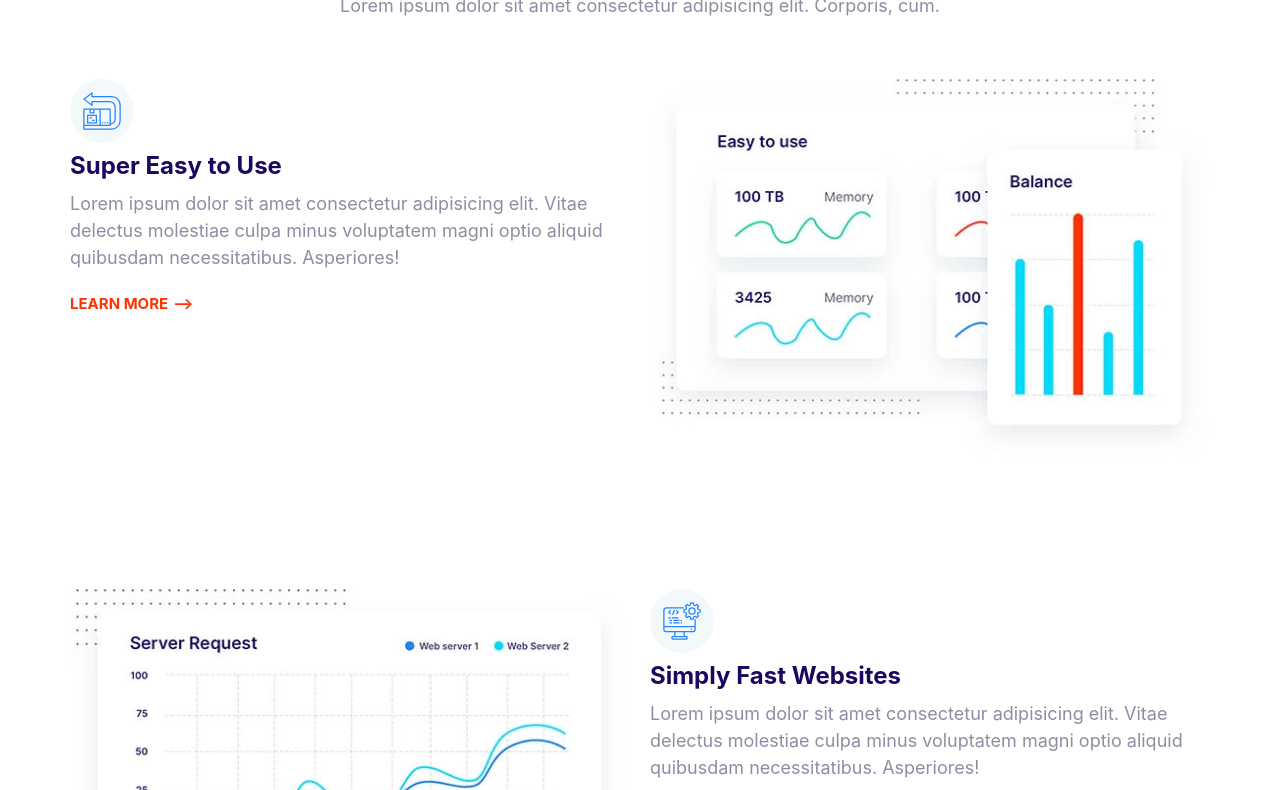
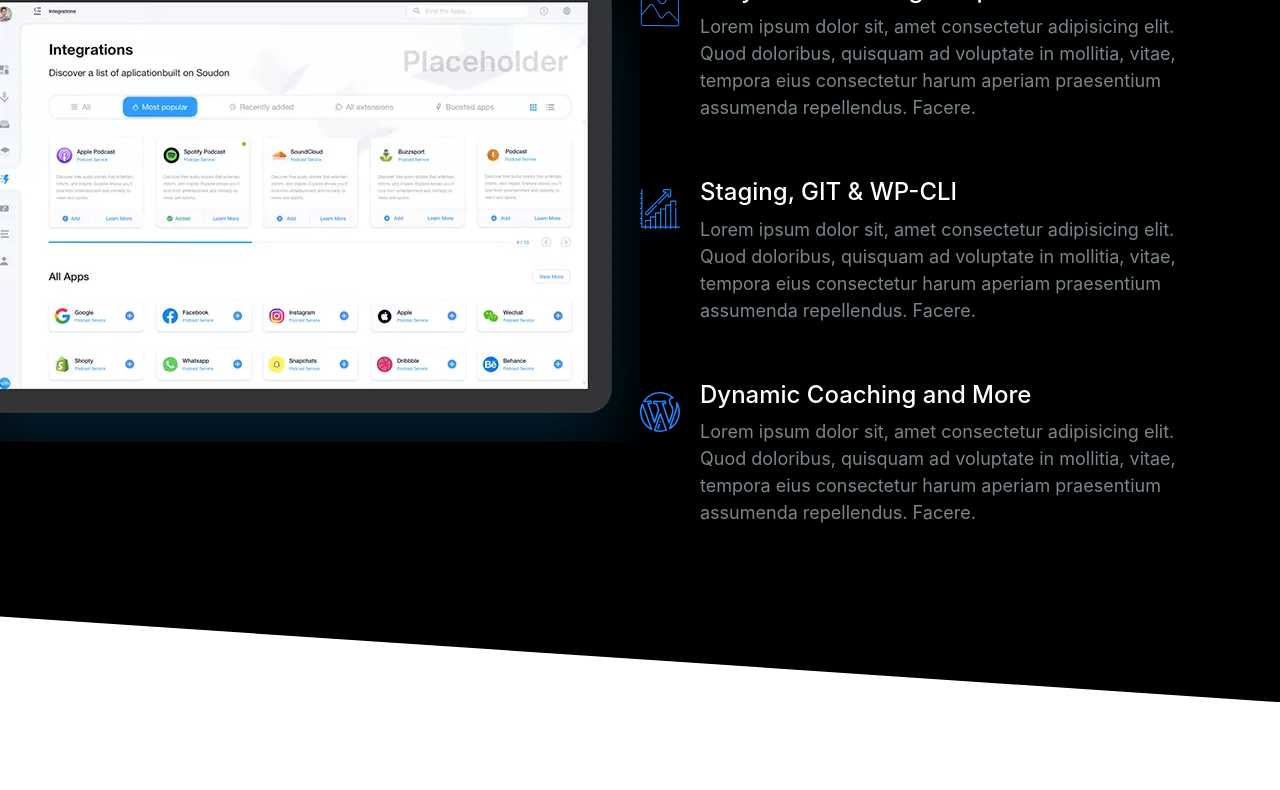
Before and after one commit to RossG618/moshify, a plain HTML site: page index.html in a window 1280 px wide. Shown: the part 155-945 px from the top of the page. After the commit the page ends 857 px from the top, so only its background shows below. Drawn offline with Linux system fonts and the light colour scheme.

Commit message:
Define Showcase Block

```diff
--- a/css/styles.css
+++ b/css/styles.css
@@ -10,6 +10,11 @@
   --border-radius: 30px;
 }
 /*ced4da light grey*/
+/*Typography*/
+::selection {
+  background: var(--color-primary);
+  color: #fff;
+}
 html {
   font-size: 62.5%;
 }
@@ -35,6 +40,7 @@ h2 {
 }
 h3 {
   font-size: 3rem;
+  font-weight: 500;
 }
 p {
   margin-top: 0;
@@ -107,7 +113,6 @@ a {
 .list {
   list-style: none;
   padding: 0;
-  color: var(--color-headings);
 }
 .list--inline .list__item {
   display: inline-block;
@@ -324,9 +329,11 @@ h1 {
 }
 .media {
   display: flex;
+  margin-bottom: 4rem;
 }
 .media__title {
   margin-top: 0;
+  color: #fff;
 }
 .media__body {
   margin: 0 2rem;
@@ -496,7 +503,7 @@ blockquote {
 }
 .block--skewed-right {
   padding-bottom: calc(var(--padding-vertical) + 4rem);
-  clip-path: polygon(0% 0%, 100% 0%, 100% 100%, 0% 80%);
+  clip-path: polygon(0% 0%, 100% 0%, 100% 100%, 0% 90%);
 }
 .block--skewed-left {
   padding-bottom: calc(var(--padding-vertical) + 4rem);
@@ -562,9 +569,6 @@ blockquote {
   }
 }
 /* Hero */
-.hero {
-  clip-path: polygon(0% 0%, 100% 0%, 100% 90%, 0% 100%);
-}
 .hero__tagline {
   font-size: 2rem;
   color: #b9c3cf;
@@ -633,3 +637,19 @@ blockquote {
     order: 2;
   }
 }
+/*Showcase Block*/
+.block-showcase__image > img {
+  width: 100%;
+}
+@media screen and (min-width: 768px) {
+  .block-showcase .grid {
+    grid-template-columns: 50% 50%;
+  }
+  .block-showcase__image {
+    justify-self: end;
+  }
+  .block-showcase__image > img {
+    width: auto;
+    max-width: 700px;
+  }
+}
--- a/index.html
+++ b/index.html
@@ -12,90 +12,79 @@
     <link rel="stylesheet" href="css/styles.css" />
   </head>
   <body>
-    <section class="block container">
+    <section class="block block--dark block--skewed-right block-showcase">
       <header class="block__header">
-        <h2>Host on the Cloud to Keep Growing</h2>
-        <p>
-          Lorem ipsum dolor sit amet consectetur adipisicing elit. Corporis,
-          cum.
-        </p>
+        <h2 class="block__heading">User-friendly Control Panel</h2>
       </header>
-
-      <article class="grid grid--1x2 feature">
-        <div class="feature__content">
-          <span class="icon-container">
-            <svg class="icon icon--primary">
-              <use xlink:href="images/sprite.svg#easy"></use>
-            </svg>
-          </span>
-          <h3 class="feature__heading">Super Easy to Use</h3>
-          <p>
-            Lorem ipsum dolor sit amet consectetur adipisicing elit. Vitae
-            delectus molestiae culpa minus voluptatem magni optio aliquid
-            quibusdam necessitatibus. Asperiores!
-          </p>
-          <a href="#" class="link-arrow">learn more</a>
-        </div>
-        <picture>
+      <div class="container grid grid--1x2">
+        <picture class="block-showcase__image">
           <source
             type="image/webp"
-            srcset="images/easy.webp 1x, images/easy@2x.webp 2x" />
+            srcset="images/ipad.webp 1x, images/ipad@2x.webp 2x"
+          />
           <source
             type="image/jpg"
-            srcset="images/easy.jpg 1x, images/easy@2x.jpg 2x" />
-          <img class="feature__image" src="images/easy@2x.jpg" alt=""
-        /></picture>
-      </article>
-      <article class="grid grid--1x2 feature">
-        <div class="feature__content">
-          <span class="icon-container">
+            srcset="images/ipad.jpg 1x, images/ipad@2x.jpg 2x"
+          />
+          <img src="images/ipad.png" alt="" />
+        </picture>
+        <ul class="list">
+          <li>
+            <div class="media">
+              <div class="media__image">
                 <svg class="icon icon--primary">
-              <use xlink:href="images/sprite.svg#computer"></use>
+                  <use xlink:href="images/sprite.svg#snap"></use>
                 </svg>
-          </span>
-          <h3 class="feature__heading">Simply Fast Websites</h3>
+              </div>
+              <div class="media__body">
+                <h3 class="media__title">Easy Start & Managed Updates</h3>
                 <p>
-            Lorem ipsum dolor sit amet consectetur adipisicing elit. Vitae
-            delectus molestiae culpa minus voluptatem magni optio aliquid
-            quibusdam necessitatibus. Asperiores!
+                  Lorem ipsum dolor sit, amet consectetur adipisicing elit. Quod
+                  doloribus, quisquam ad voluptate in mollitia, vitae, tempora
+                  eius consectetur harum aperiam praesentium assumenda
+                  repellendus. Facere.
                 </p>
-          <a href="#" class="link-arrow">learn more</a>
               </div>
-        <picture>
-          <source
-            type="image/webp"
-            srcset="images/fast.webp 1x, images/fast@2x.webp 2x" />
-          <source
-            type="image/jpg"
-            srcset="images/fast.jpg 1x, images/fast@2x.jpg 2x" />
-          <img class="feature__image" src="images/fast@2x.jpg" alt=""
-        /></picture>
-      </article>
-      <article class="grid grid--1x2 feature">
-        <div class="feature__content">
-          <span class="icon-container">
+            </div>
+          </li>
+          <li>
+            <div class="media">
+              <div class="media__image">
                 <svg class="icon icon--primary">
-              <use xlink:href="images/sprite.svg#settings"></use>
+                  <use xlink:href="images/sprite.svg#growth"></use>
                 </svg>
-          </span>
-          <h3 class="feature__heading">Wordpress made easy</h3>
+              </div>
+              <div class="media__body">
+                <h3 class="media__title">Staging, GIT & WP-CLI</h3>
                 <p>
-            Lorem ipsum dolor sit amet consectetur adipisicing elit. Vitae
-            delectus molestiae culpa minus voluptatem magni optio aliquid
-            quibusdam necessitatibus. Asperiores!
+                  Lorem ipsum dolor sit, amet consectetur adipisicing elit. Quod
+                  doloribus, quisquam ad voluptate in mollitia, vitae, tempora
+                  eius consectetur harum aperiam praesentium assumenda
+                  repellendus. Facere.
                 </p>
-          <a href="#" class="link-arrow">learn more</a>
               </div>
-        <picture>
-          <source
-            type="image/webp"
-            srcset="images/Wordpress.webp 1x, images/Wordpress@2x.webp 2x" />
-          <source
-            type="image/jpg"
-            srcset="images/Wordpress.jpg 1x, images/Wordpress@2x.jpg 2x" />
-          <img class="feature__image" src="images/Wordpress@2x.jpg" alt=""
-        /></picture>
-      </article>
+            </div>
+          </li>
+          <li>
+            <div class="media">
+              <div class="media__image">
+                <svg class="icon icon--primary">
+                  <use xlink:href="images/sprite.svg#wordpress"></use>
+                </svg>
+              </div>
+              <div class="media__body">
+                <h3 class="media__title">Dynamic Coaching and More</h3>
+                <p>
+                  Lorem ipsum dolor sit, amet consectetur adipisicing elit. Quod
+                  doloribus, quisquam ad voluptate in mollitia, vitae, tempora
+                  eius consectetur harum aperiam praesentium assumenda
+                  repellendus. Facere.
+                </p>
+              </div>
+            </div>
+          </li>
+        </ul>
+      </div>
     </section>
     <script src="js/main.js"></script>
   </body>
```
Also changed, not shown: components/features.html (added, +84 -0 lines), components/media.html (added, +15 -0 lines), images/ipad.png (added), images/ipad.webp (added), images/ipad@2x.png (added), images/ipad@2x.webp (added). Lines whose indentation alone changed are shown as unchanged.
